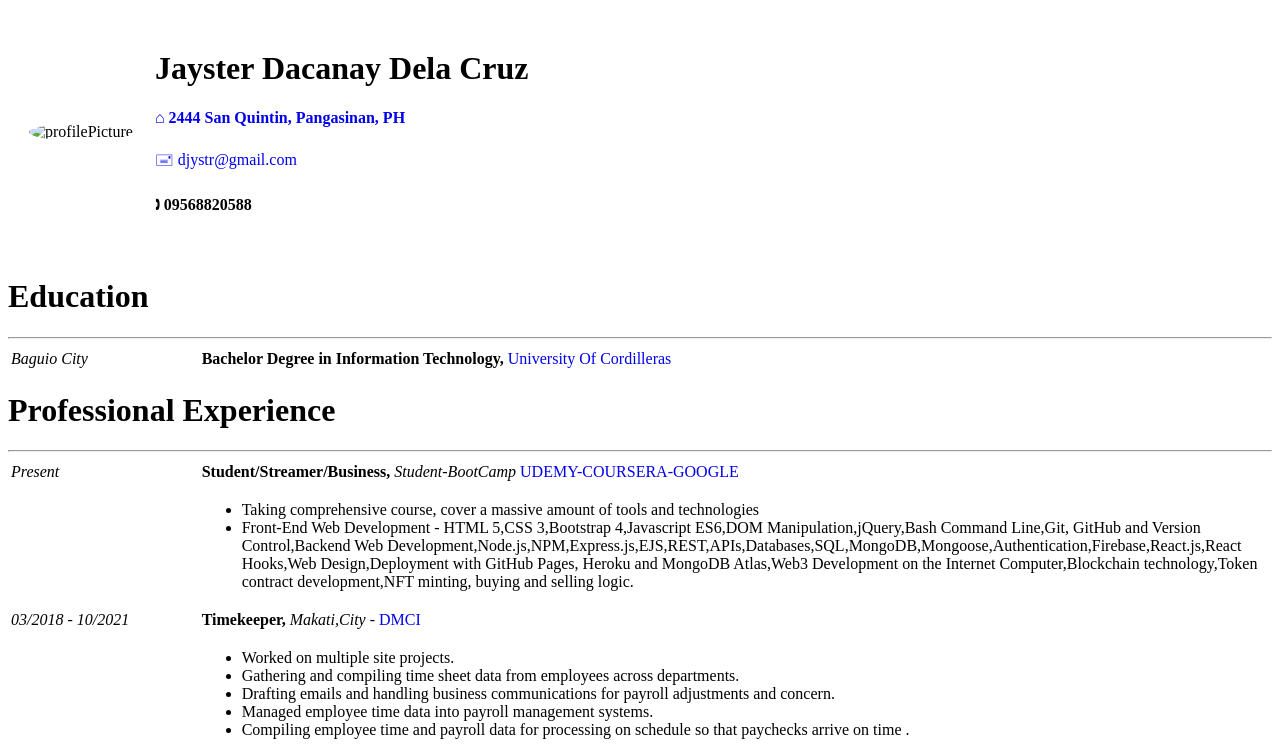
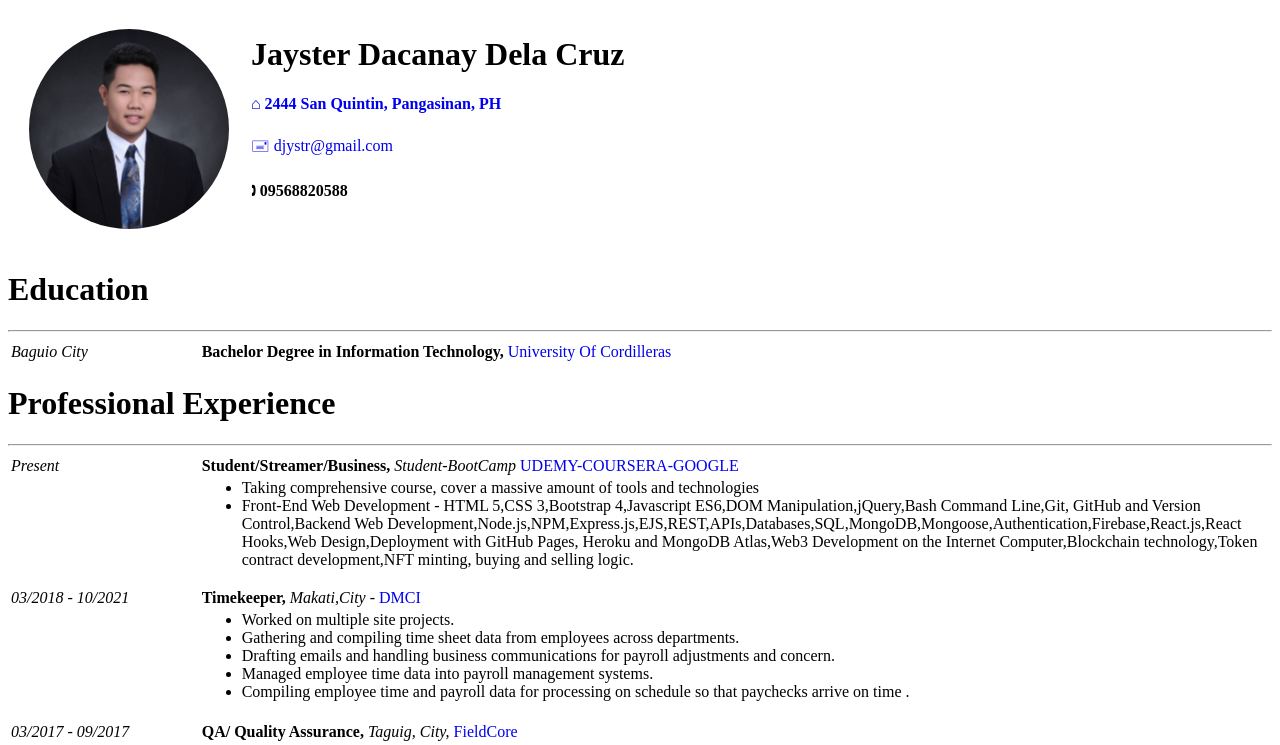
Before and after one commit to Thejaysterr/CV, a plain HTML site: page index.html in a window 1280 px wide. Shown: the top 745 px of the page. Drawn offline with Linux system fonts and the light colour scheme.

Commit message:
Updating images src

```diff
--- a/index.html
+++ b/index.html
@@ -1,4 +1,3 @@
-<!DOCTYPE html>
 <html lang="en">
 <head>
     <meta charset="UTF-8">
@@ -10,7 +9,7 @@
     <table cellspacing="20">
         <tr>
             <td>
-                <img src="/IMG/11406736_943539125689152_4274258952228571741_o.jpg" alt="profilePicture" width="200px" height="200px" style="border-radius:50%">
+                <img src="/IMG/ProfilePic.jpg" alt="profilePicture" width="200px" height="200px" style="border-radius:50%">
             </td>
             <td>
                 <h1>Jayster Dacanay Dela Cruz</h1>
```
